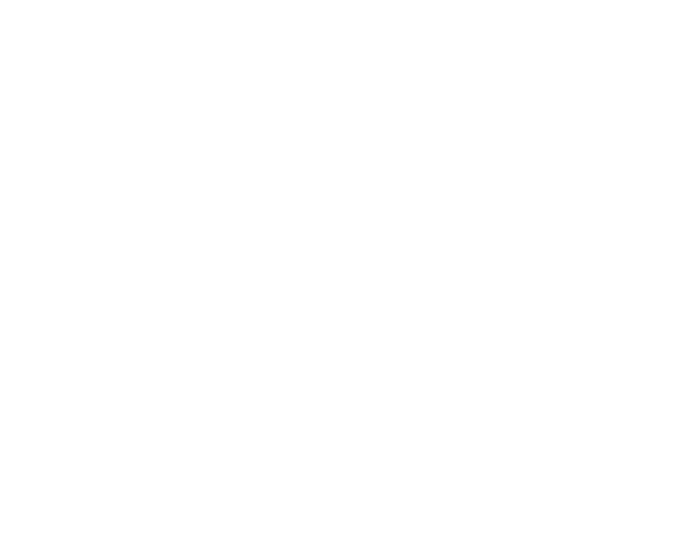
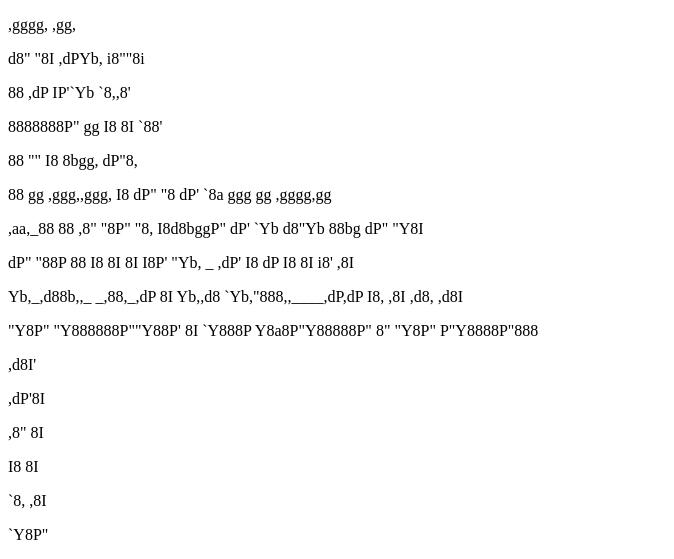
Before and after one commit to linksvg/linksvg.github.io, a plain HTML site: page index.html in a window 1280 px wide. Shown: the top 559 px of the page, without its empty margins (0-674 px from the left). Drawn offline with Linux system fonts and the light colour scheme.

Commit message:
Update index.html

```diff
--- a/index.html
+++ b/index.html
@@ -1 +1,36 @@
 <!DOCTYPE html>
+<html>
+<head>
+	<meta charset="utf-8">
+	<meta name="vievport" content="width=devide-width, inital-scale=1">
+
+<title>LinkSvg Download hacks for free</title>
+</head>
+
+<body>
+	<div>
+		<p>       ,gggg,                                       ,gg,                              </p>
+		<p>      d8" "8I                       ,dPYb,         i8""8i                             </p>
+		<p>      88  ,dP                       IP'`Yb         `8,,8'                             </p>
+		<p>   8888888P"     gg                 I8  8I          `88'                              </p>
+		<p>      88         ""                 I8  8bgg,       dP"8,                             </p>
+		<p>      88         gg    ,ggg,,ggg,   I8 dP" "8      dP' `8a     ggg    gg     ,gggg,gg </p>
+		<p> ,aa,_88         88   ,8" "8P" "8,  I8d8bggP"     dP'   `Yb   d8"Yb   88bg  dP"  "Y8I </p>
+		<p>dP" "88P         88   I8   8I   8I  I8P' "Yb, _ ,dP'     I8  dP  I8   8I   i8'    ,8I </p>
+		<p>Yb,_,d88b,,_   _,88,_,dP   8I   Yb,,d8    `Yb,"888,,____,dP,dP   I8, ,8I  ,d8,   ,d8I </p>
+		<p> "Y8P"  "Y888888P""Y88P'   8I   `Y888P      Y8a8P"Y88888P" 8"     "Y8P"   P"Y8888P"888</p>
+		<p>                                                                                 ,d8I'</p>
+		<p>                                                                               ,dP'8I </p>
+		<p>                                                                              ,8"  8I </p>
+		<p>                                                                              I8   8I </p>
+		<p>                                                                              `8, ,8I </p>
+		<p>                                                                               `Y8P"  </p>
+		<p></p>
+		<p></p>
+		<p></p>
+		<p></p>
+		<h1>DOWNLOAD AUTOCLİCKER FOR FREE</h1>
+	</div>
+</body>
+
+</html>
```
